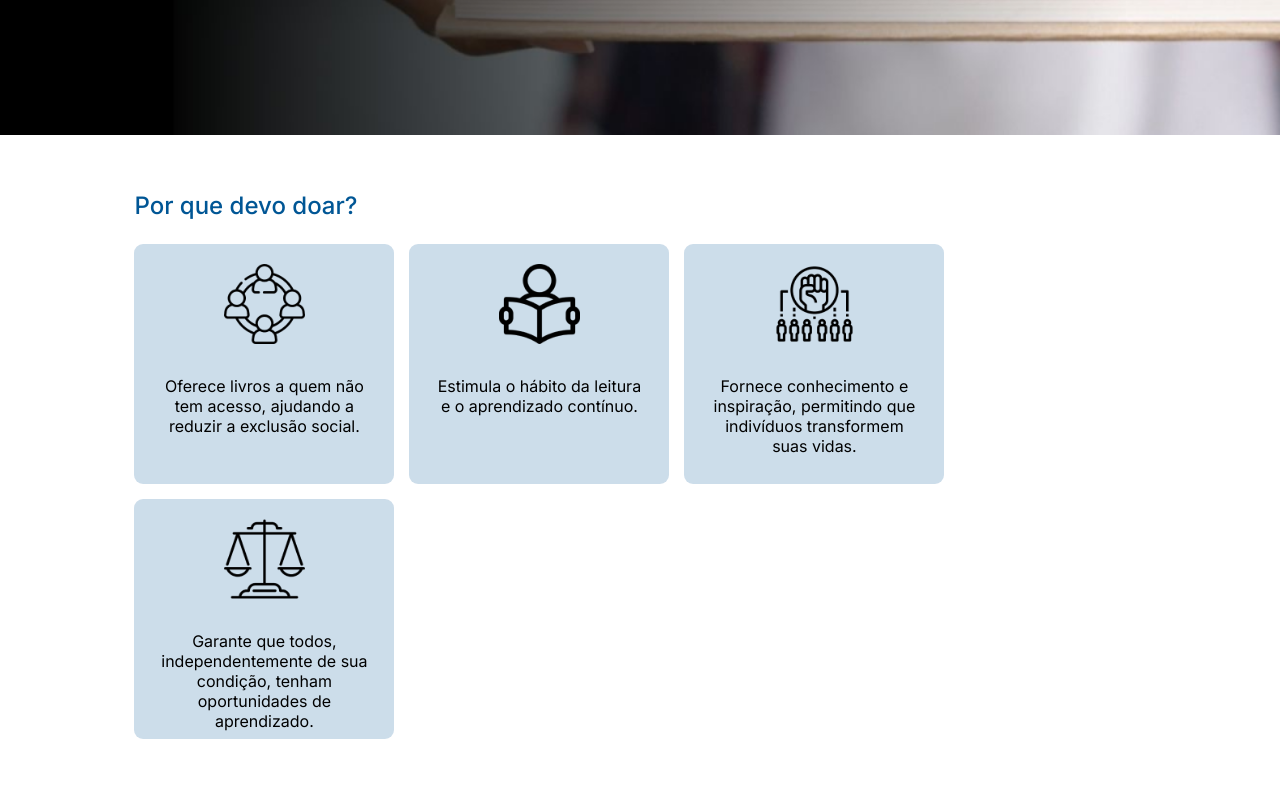
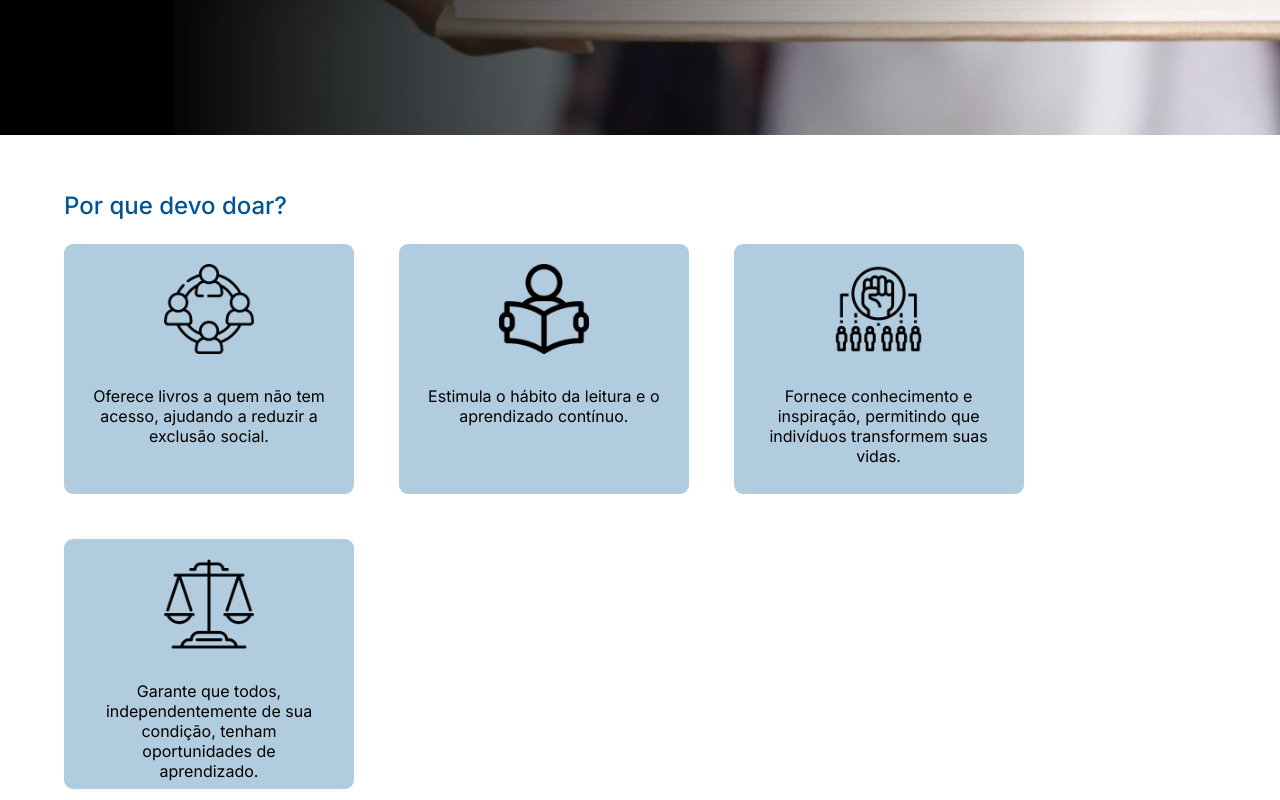
Before and after one commit to Davi-D18/livros_vnw_scss, a React (Vite) app: page / in a window 1280 px wide. Shown: the part 660-1460 px from the top of the page. Built offline with nearby package versions, Linux system fonts and the light colour scheme.

Commit message:
Alterações na Home

```diff
--- a/src/components/CardMotivosDoar/styles/cardMotivosDoar.module.scss
+++ b/src/components/CardMotivosDoar/styles/cardMotivosDoar.module.scss
@@ -3,11 +3,11 @@
   flex-direction: column;
   align-items: center;
   padding: 8px;
-  background-color: rgba(0, 86, 149, 0.2); // Substituir pela variável do tema, se necessário
+  background-color: $primaryTransparent;
   border-radius: 9px;
-  width: 260px;
-  max-width: 280px;
-  height: 240px;
+  width: 290px;
+  max-width: 300px;
+  height: 250px;
   transition: opacity 0.5s ease-in-out;
 }
 
--- a/src/pages/Home/Home.jsx
+++ b/src/pages/Home/Home.jsx
@@ -41,8 +41,8 @@ export function Home() {
       </section>
 
       <section className={S.containerDoar}>
+        <div className={S.containerAlinhamento}>
           <h2 className={S.textPorqueDoar}>Por que devo doar?</h2>
-
           <div className={S.containerCards}>
             {data.map((card) => (
               <CardMotivosDoar
@@ -52,6 +52,7 @@ export function Home() {
               />
             ))}
           </div>
+        </div>
       </section>
     </main>
   );
--- a/src/pages/Home/styles/home.module.scss
+++ b/src/pages/Home/styles/home.module.scss
@@ -19,9 +19,16 @@
 }
 
 .containerDoar {
-  max-width: 79dvw;
+  max-width: 90dvw;
+  display: flex;
+  width: 100%;
+  justify-content: center;
   margin: 0 auto;
   margin-bottom: 18vh;
+}
+
+.containerAlinhamento {
+
 }
 
 .textPorqueDoar {
@@ -34,7 +41,7 @@
 .containerCards {
   display: flex;
   flex-wrap: wrap;
-  gap: 15px;
+  gap: 2.8rem;
 }
 
 @media (max-width: $breakpoint-tablet) {
--- a/vite.config.js
+++ b/vite.config.js
@@ -3,11 +3,11 @@ import react from '@vitejs/plugin-react';
 
 export default defineConfig({
   plugins: [react()],
-  server: {
-    open: true,
-    host: "192.168.1.15", // Permite que outros dispositivos acessem
-    port: 5173,
-  },
+  // server: {
+  //   open: true,
+  //   host: "192.168.1.15", // Permite que outros dispositivos acessem
+  //   port: 5173,
+  // },
   css: {
     preprocessorOptions: {
       scss: {
```
Lines whose indentation alone changed are shown as unchanged.
